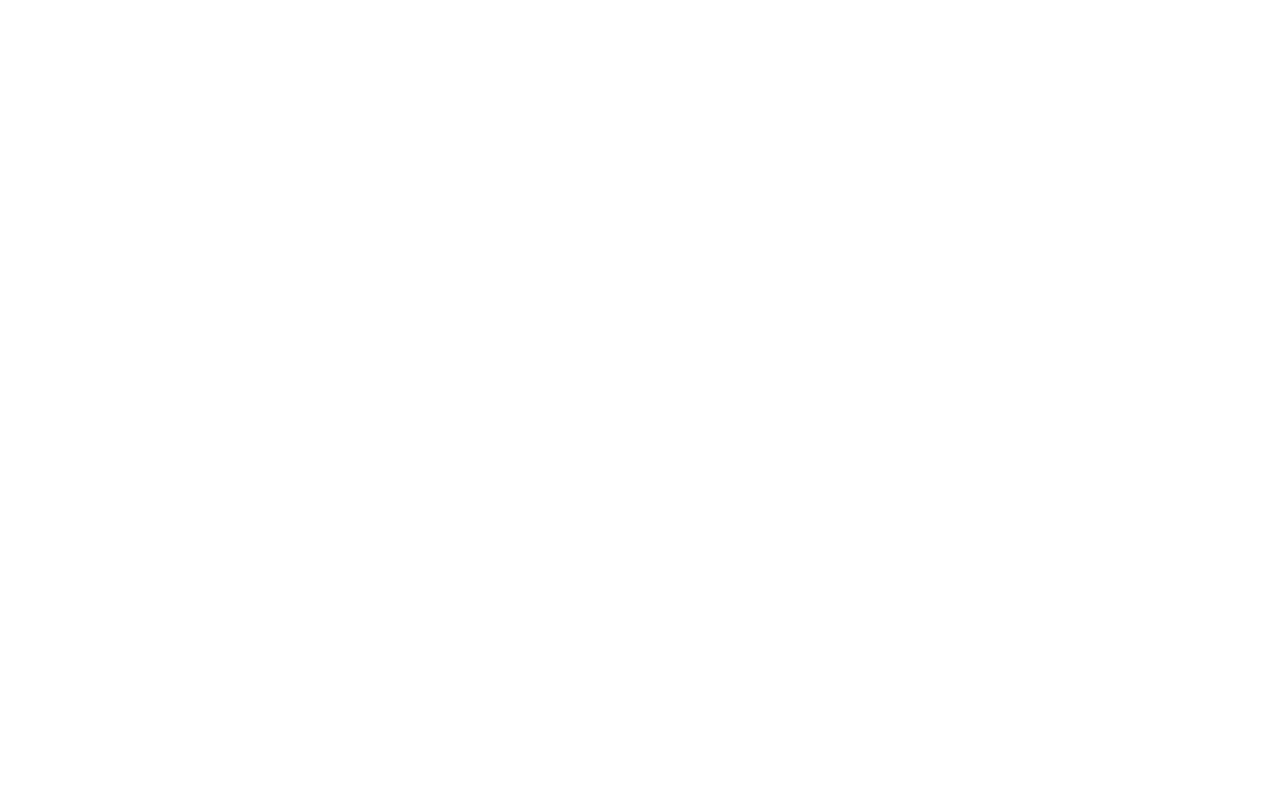
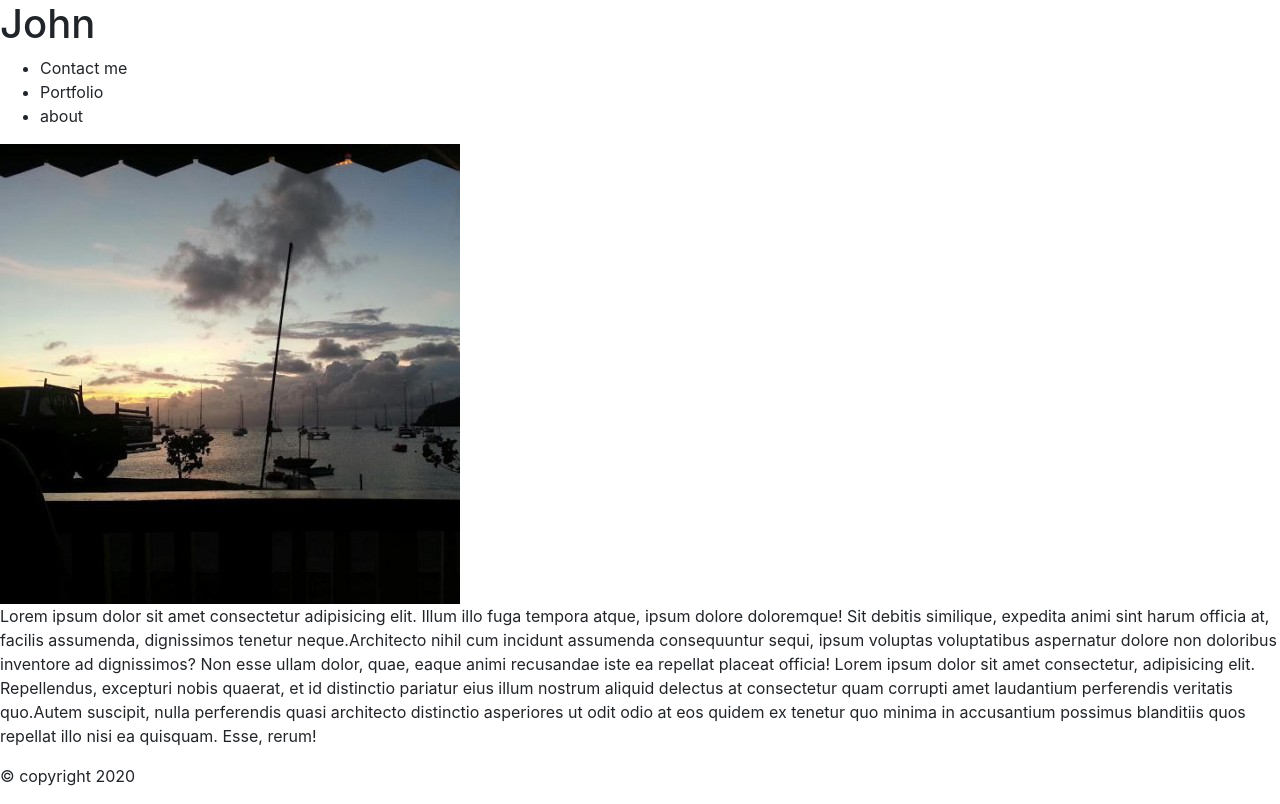
Before and after one commit to johnjegede/Homework_2, a plain HTML site: page index.html in a window 1280 px wide. Drawn offline with nearby package versions, Linux system fonts and the light colour scheme.

Commit message:
updated index.html

```diff
--- a/index.html
+++ b/index.html
@@ -8,6 +8,26 @@
     <title>My Portfolio</title>
 </head>
 <body>
+    <nav>
+        <h1>John</h1>
+        <ul>
+            <li><a href="contact.html"></a>Contact me</li>
+            <li><a href="portfolio.html"></a>Portfolio</li>
+            <li><a href="index.html"></a>about</li>
+        </ul>
+    </nav>
+
+    <article>
+        <img src="images\natebeach.jpeg" alt="My image">
+        <p>
+            Lorem ipsum dolor sit amet consectetur adipisicing elit. Illum illo fuga tempora atque, ipsum dolore doloremque! Sit debitis similique, expedita animi sint harum officia at, facilis assumenda, dignissimos tenetur neque.Architecto nihil cum incidunt assumenda consequuntur sequi, ipsum voluptas voluptatibus aspernatur dolore non doloribus inventore ad dignissimos? Non esse ullam dolor, quae, eaque animi recusandae iste ea repellat placeat officia!
+            Lorem ipsum dolor sit amet consectetur, adipisicing elit. Repellendus, excepturi nobis quaerat, et id distinctio pariatur eius illum nostrum aliquid delectus at consectetur quam corrupti amet laudantium perferendis veritatis quo.Autem suscipit, nulla perferendis quasi architecto distinctio asperiores ut odit odio at eos quidem ex tenetur quo minima in accusantium possimus blanditiis quos repellat illo nisi ea quisquam. Esse, rerum!
+        </p>
+    </article>
+
+    <footer>
+        <p>&copy; copyright 2020</p>
+    </footer>
 
 </body>
 </html>
```
Also changed, not shown: contact.html (+4 -1 lines), images/natebeach.jpeg (added).
